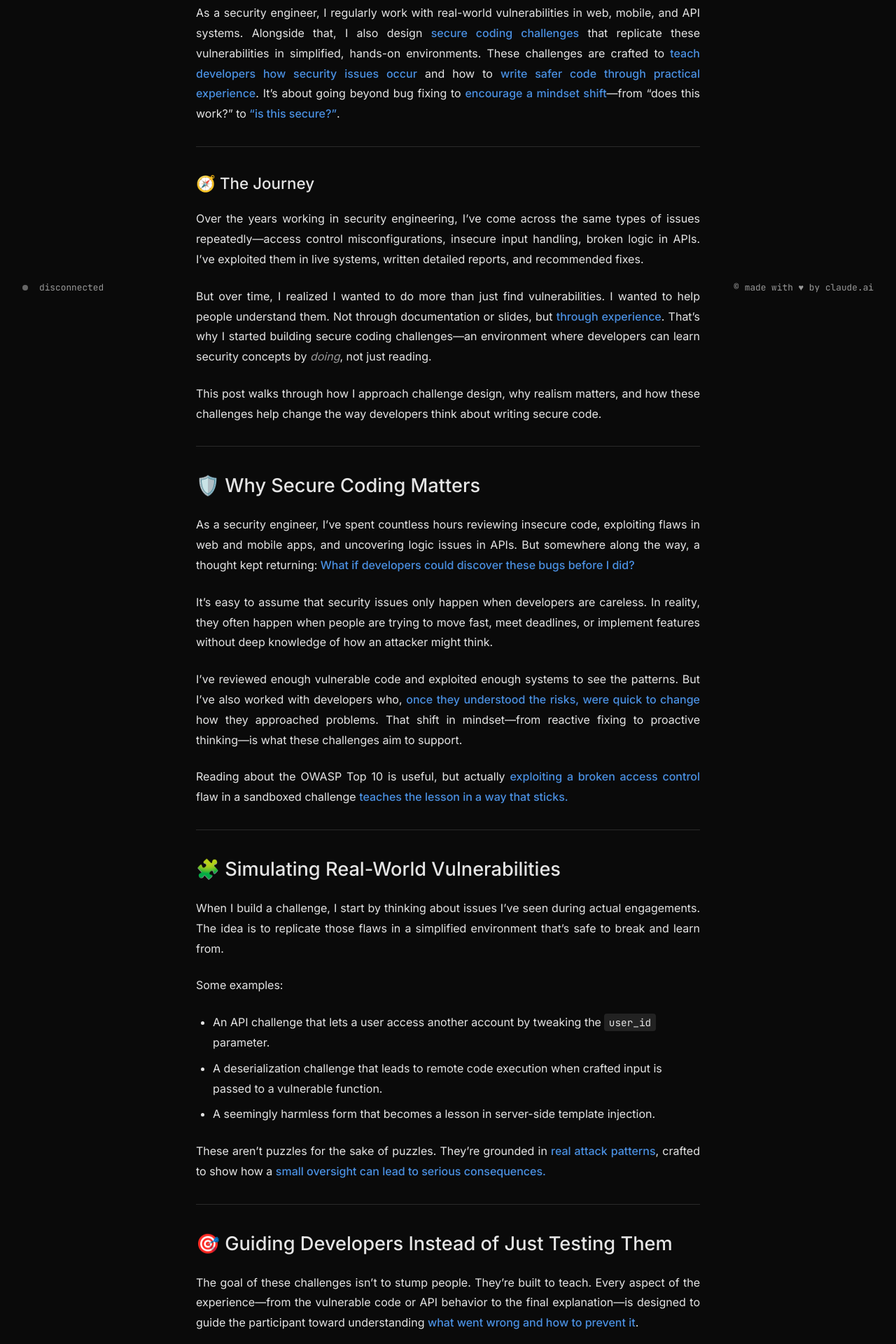
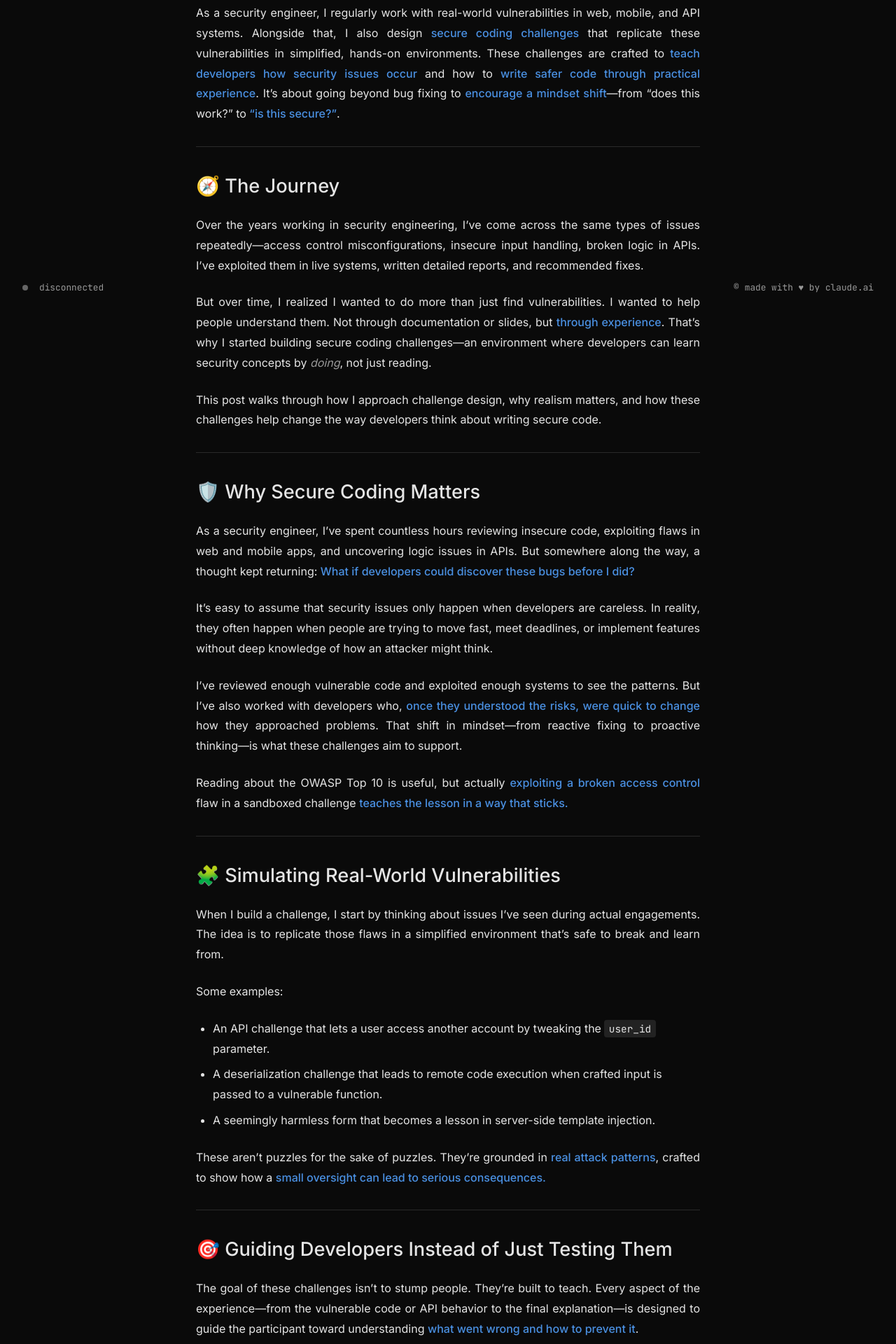
Before and after one commit to aswinmguptha/aswinmguptha.github.io, a Jekyll site: the page built from _posts/2025-07-29-building-secure-coding-challenges.md, in a window 1280 px wide. Shown: the part 447-2367 px from the top of the page at 70% size. Built offline with Jekyll 4.4.1, drawn with Linux system fonts in a browser that asks for light colours.

```diff
--- a/_posts/2025-07-29-building-secure-coding-challenges.md
+++ b/_posts/2025-07-29-building-secure-coding-challenges.md
@@ -9,7 +9,7 @@ As a security engineer, I regularly work with real-world vulnerabilities in web,
 
 ---
 
-### 🧭 The Journey
+## 🧭 The Journey
 
 Over the years working in security engineering, I’ve come across the same types of issues repeatedly—access control misconfigurations, insecure input handling, broken logic in APIs. I’ve exploited them in live systems, written detailed reports, and recommended fixes.
 
```
